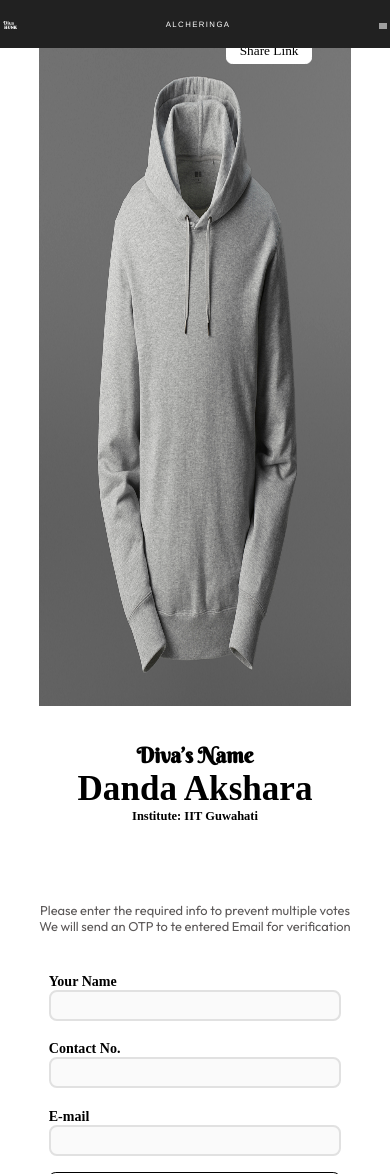
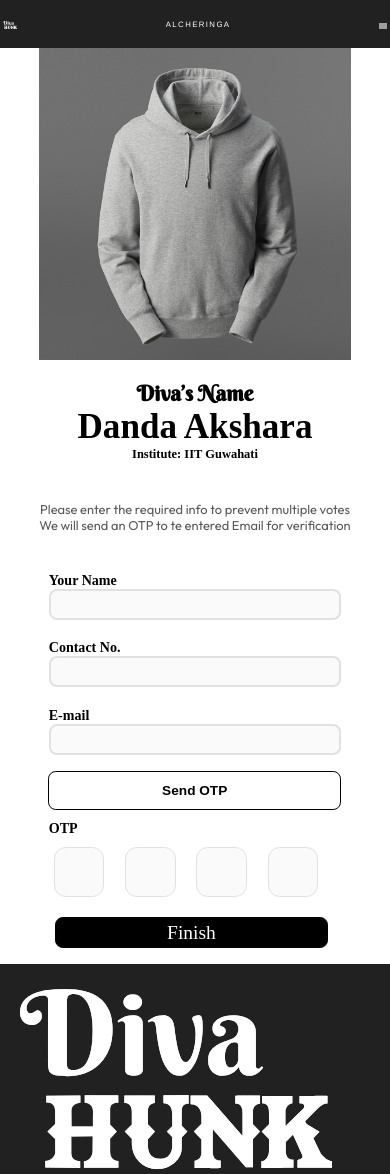
Before and after one commit to ankit11hab/diva-hunk, a Django app: page /diva/register/1 in a window 390 px wide. Shown: the top 1174 px of the page. Run offline with Django 4.2, Linux system fonts and the light colour scheme; data comes from the database, SQL or seed files in the repository; some web fonts are replaced; grey boxes are pictures that could not be loaded.

Commit message:
fixed registration page

```diff
--- a/static/css/register.css
+++ b/static/css/register.css
@@ -19,11 +19,12 @@
 .form-wide {
   box-sizing: border-box;
   display: flex;
-  padding: 5%;
+  padding: 2% 5% 2% 5%;
+  justify-content: space-around;
 }
-.registerForm {
-  margin-left: 10px;
-}
+/* .registerForm {
+  margin-left: 20px;
+} */
 
 .form-mob {
   display: none;
@@ -31,12 +32,12 @@
 
 .diva-img {
   width: 36vw;
-  height: 44vw;
+  /* height: 44vw; */
   margin-top: -1%;
 }
 
 .candidate-detail {
-  margin-bottom: 5vw;
+  margin-bottom: 2vw;
 }
 
 .heading {
@@ -174,8 +175,8 @@
   }
   .diva-img {
     width: 80vw;
-    height: 80vh;
-    margin: 10% auto;
+    /* height: 80vh; */
+    margin: 15% 0% 5% 0%;
   }
   .sharelinkbtn-mob {
     position: absolute;
@@ -190,6 +191,7 @@
     height: 7vw;
   }
   .candidate-detail {
+    margin-bottom: 0;
     text-align: center;
     bottom: -28%;
   }
@@ -206,7 +208,7 @@
     font-size: 3.3vw;
     width: 100vw;
     text-align: center;
-    margin-top: 15%;
+    margin-top: 10%;
   }
   .label {
     font-size: 3.6vw;
```
